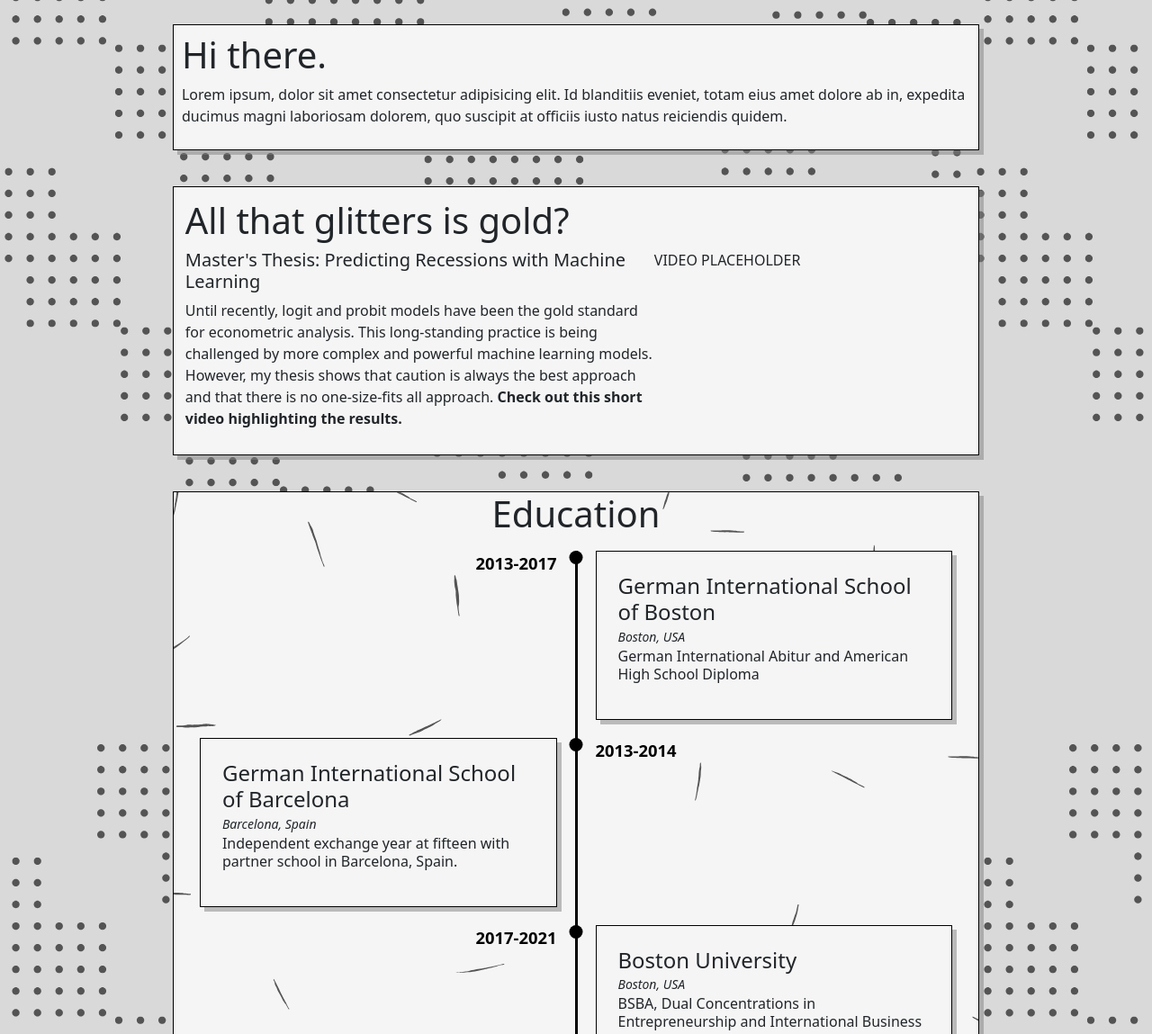
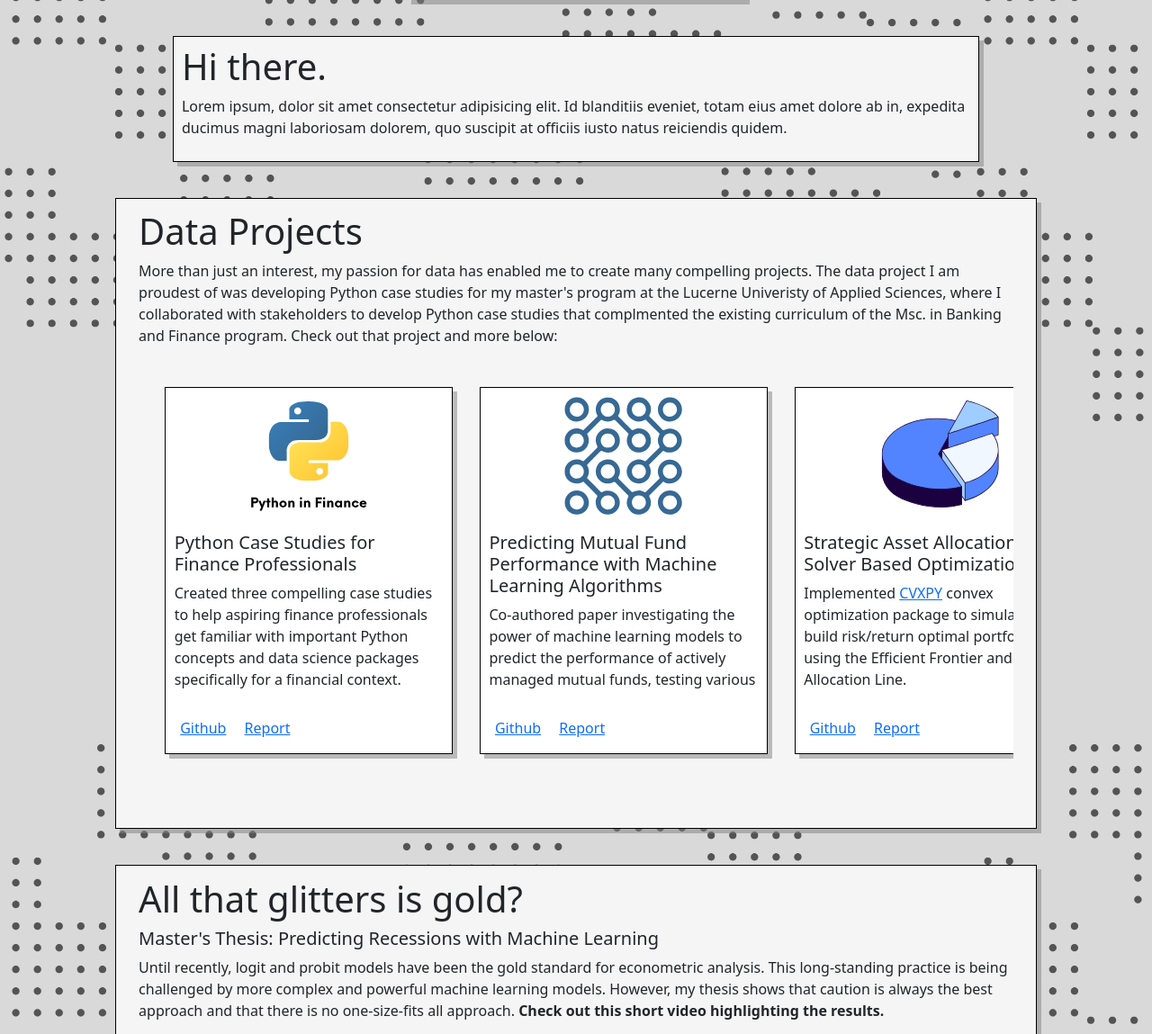
Before and after one commit to jpbruehw/personal-site, a Flask app: page / in a window 1280 px wide. Shown: the part 361-1510 px from the top of the page at 90% size. Run offline with Flask 3, Linux system fonts and the light colour scheme; some libraries are stand-ins or nearby versions.

Commit message:
added more styling

```diff
--- a/app.py
+++ b/app.py
@@ -13,3 +13,6 @@ def home():
     title = 'Welcome!'
 
     return render_template('home.html', title=title)
+
+if __name__ == '__main__':
+    app.run(debug=True)
--- /dev/null
+++ b/static/css/data-projects.css
@@ -0,0 +1,79 @@
+.data-projects-container {
+  background-color: whitesmoke;
+  width: 80vw;
+  border: 1px solid black;
+  box-shadow: 5px 5px 0px rgba(128, 128, 128, 0.5);
+  padding: 1% 2%;
+  margin-bottom: 5vh;
+}
+
+.project-img {
+  height: 150px;
+}
+
+.projects-container {
+  margin-bottom: 5vh;
+  display: flex;
+  flex-direction: row;
+  align-items: center;
+  flex-wrap: nowrap;
+  justify-content: flex-start;
+  overflow-x: scroll;
+  overflow-y: hidden;
+  padding: 3%;
+}
+
+.card-style {
+  /* flex-grow flex-shrink flex-basis; */
+  flex: 1 0 auto;
+  border-radius: 0px;
+  border: 1px solid black;
+  box-shadow: 5px 5px 0px rgba(128, 128, 128, 0.5);
+  transition: transform 0.3s ease;
+  width: 35%;
+  margin-right: 30px;
+}
+
+.card-style:hover {
+  transform: scale(1.025);
+}
+
+/* .card-body-container {
+  height: 275px;
+} */
+.card-body-style {
+  padding: 3%;
+  height: 200px;
+}
+
+@media (max-width: 1250px) {
+  .card-style {
+    width: 45%;
+  }
+  /* .card-body-style {
+    height: 200px;
+  } */
+}
+
+@media (max-width: 1000px) {
+  .data-projects-container {
+    width: 90vw;
+  }
+  .card-style {
+    width: 55%;
+  }
+
+  .card-body-style {
+    height: 175px;
+  }
+}
+
+@media (max-width: 768px) {
+  .card-style {
+    width: 80%;
+  }
+
+  .card-body-style {
+    height: 240px;
+  }
+}
--- a/static/css/home.css
+++ b/static/css/home.css
@@ -1,7 +1,6 @@
 .homepage-container {
-  width: 100%;
-  height: 100%;
   margin: 0;
+  padding: 1%;
   margin-bottom: 5vh;
   display: flex;
   flex-direction: column;
@@ -43,7 +42,7 @@
 
 .education-timeline-section {
   margin: 0 auto;
-  width: 70vw;
+  width: 80vw;
   background-image: url("../assets/education-timeline-v2.svg");
   border: black 1px solid;
   box-shadow: 5px 5px 0px rgba(128, 128, 128, 0.5);
--- a/static/css/master-thesis.css
+++ b/static/css/master-thesis.css
@@ -1,24 +1,31 @@
 .masters-thesis-container {
   background-color: whitesmoke;
-  width: 70vw;
+  width: 80vw;
   border: 1px solid black;
   box-shadow: 5px 5px 0px rgba(128, 128, 128, 0.5);
-  padding: 1%;
+  padding: 1% 2%;
   margin-bottom: 5vh;
 }
 
 .thesis-description {
   display: flex;
-  flex-direction: row;
+  flex-direction: column;
   flex-wrap: wrap;
-  justify-content: space-between;
-  align-items: flex-start;
+  justify-content: space-around;
+  align-items: center;
 }
 
 .thesis-info {
-  width: 60%;
+  width: 100%;
 }
 
 .thesis-video {
-  width: 40%;
+  width: 100%;
+  height: 60vh;
+  border: 1px solid black;
 }
+
+.video-content {
+  width: 100%;
+  height: 100%;
+}
--- a/templates/base.html
+++ b/templates/base.html
@@ -16,6 +16,7 @@
     <link rel="stylesheet" href="../static/css/navbar.css" />
     <link rel="stylesheet" href="../static/css/body.css" />
     <link rel="stylesheet" href="../static/css/master-thesis.css" />
+    <link rel="stylesheet" href="../static/css/data-projects.css" />
     <script src="https://unpkg.com/jquery"></script>
     <script src="https://cdnjs.cloudflare.com/ajax/libs/bootstrap/5.3.3/js/bootstrap.min.js"></script>
     <script src="https://cdnjs.cloudflare.com/ajax/libs/popper.js/2.11.8/umd/popper.min.js"></script>
--- /dev/null
+++ b/templates/data-projects.html
@@ -0,0 +1,146 @@
+<div class="data-projects-container">
+  <article class="data-projects-">
+    <h1 class="data-projects-header">Data Projects</h1>
+    <p>
+      More than just an interest, my passion for data has enabled me to create
+      many compelling projects. The data project I am proudest of was developing
+      Python case studies for my master's program at the Lucerne Univeristy of
+      Applied Sciences, where I collaborated with stakeholders to develop Python
+      case studies that complmented the existing curriculum of the Msc. in
+      Banking and Finance program. Check out that project and more below:
+    </p>
+  </article>
+  <div class="projects-container">
+    <!-- python case studies -->
+    <div class="card card-style">
+      <img
+        src="../static/assets/data-projects/python-case-studies.svg"
+        class="card-img-top project-img"
+        alt="python logo"
+      />
+      <div class="card-body card-body-style">
+        <h5 class="card-title">
+          Python Case Studies for Finance Professionals
+        </h5>
+        <p class="card-text">
+          Created three compelling case studies to help aspiring finance
+          professionals get familiar with important Python concepts and data
+          science packages specifically for a financial context.
+        </p>
+      </div>
+      <div class="card-body">
+        <a
+          href="https://github.com/jpbruehw/python-case-studies/tree/main"
+          class="card-link"
+          target="_blank"
+          >Github</a
+        >
+        <a
+          href="https://drive.google.com/file/d/1SfR5UaF62B0NIXbWgoYM-9oQz1T51N3-/view?usp=sharing"
+          class="card-link"
+          target="_blank"
+          >Report</a
+        >
+      </div>
+    </div>
+    <!-- horse race project -->
+    <div class="card card-style">
+      <img
+        src="../static/assets/data-projects/horse-race.svg"
+        class="card-img-top project-img"
+        alt="neural network diagram"
+      />
+      <div class="card-body card-body-style">
+        <h5 class="card-title">
+          Predicting Mutual Fund Performance with Machine Learning Algorithms
+        </h5>
+        <p class="card-text">
+          Co-authored paper investigating the power of machine learning models
+          to predict the performance of actively managed mutual funds, testing
+          various
+        </p>
+      </div>
+      <div class="card-body">
+        <a
+          href="https://github.com/jpbruehw/machine-learning-horse-race"
+          class="card-link"
+          target="_blank"
+          >Github</a
+        >
+        <a
+          href="https://drive.google.com/file/d/11kH8Cxm42ZPUiMgA4Ofpbj3_69xH89_D/view?usp=sharing"
+          class="card-link"
+          target="_blank"
+          >Report</a
+        >
+      </div>
+    </div>
+    <!-- harvard business school case -->
+    <div class="card card-style">
+      <img
+        src="../static/assets/data-projects/hbs-case.svg"
+        class="card-img-top project-img"
+        alt="python logo"
+      />
+      <div class="card-body card-body-style">
+        <h5 class="card-title">
+          Strategic Asset Allocation with Solver Based Optimization
+        </h5>
+        <p class="card-text">
+          Implemented
+          <a
+            href="https://www.cvxpy.org/tutorial/intro/index.html"
+            target="_blank"
+            >CVXPY</a
+          >
+          convex optimization package to simulate and build risk/return optimal
+          portfolios using the Efficient Frontier and Capital Allocation Line.
+        </p>
+      </div>
+      <div class="card-body">
+        <a
+          href="https://github.com/jpbruehw/hbs-investor-case"
+          class="card-link"
+          target="_blank"
+          >Github</a
+        >
+        <a
+          href="https://drive.google.com/file/d/14LRSIdU0XA_VRfi9E6oOWNGBoK6ym6iK/view?usp=sharing"
+          class="card-link"
+          target="_blank"
+          >Report</a
+        >
+      </div>
+    </div>
+    <!-- modeling solvency of pension funds -->
+    <div class="card card-style">
+      <img
+        src="../static/assets/data-projects/pension-fund-solvency.svg"
+        class="card-img-top project-img"
+        alt="python logo"
+      />
+      <div class="card-body card-body-style">
+        <h5 class="card-title">Modelling Pension Fund Solvency in Python</h5>
+        <p class="card-text">
+          Used Monte Carlo simulations and scenario analysis to model the
+          solvency of a pension fund and find optimal asset allocations using a
+          solver-based approach.
+        </p>
+      </div>
+      <div class="card-body">
+        <a
+          href="https://github.com/jpbruehw/python-case-studies/tree/main"
+          class="card-link"
+          target="_blank"
+          >Github</a
+        >
+        <a
+          href="https://drive.google.com/file/d/1Llka_s-Fui-vqa5ijGYKfWeh7V7eYAn-/view?usp=sharing"
+          class="card-link"
+          target="_blank"
+          >Report</a
+        >
+      </div>
+    </div>
+  </div>
+</div>
--- a/templates/home.html
+++ b/templates/home.html
@@ -19,6 +19,8 @@
       </p>
     </article>
   </div>
+  <!-- data project overview section -->
+  {% include './data-projects.html' %}
   <!-- thesis description overview -->
   {% include './master-thesis.html' %}
   <!-- education timeline component -->
--- a/templates/master-thesis.html
+++ b/templates/master-thesis.html
@@ -1,5 +1,5 @@
 <div class="masters-thesis-container">
-  <h1>All that glitters is gold?</h1>
+  <h1 class="thesis-desc-header">All that glitters is gold?</h1>
   <div class="thesis-description">
     <article class="thesis-info">
       <h5>Master's Thesis: Predicting Recessions with Machine Learning</h5>
@@ -12,6 +12,16 @@
         <strong>Check out this short video highlighting the results.</strong>
       </p>
     </article>
-    <div class="thesis-video">VIDEO PLACEHOLDER</div>
+    <div class="thesis-video">
+      <iframe
+        src="https://www.youtube.com/embed/LKKoDBs1gM0?si=pwVzKk5HN4YWdP7Z"
+        title="YouTube video player"
+        frameborder="0"
+        allow="accelerometer; autoplay; clipboard-write; encrypted-media; gyroscope; picture-in-picture; web-share"
+        referrerpolicy="strict-origin-when-cross-origin"
+        allowfullscreen
+        class="video-content"
+      ></iframe>
+    </div>
   </div>
 </div>
```
Also changed, not shown: static/assets/data-projects/hbs-case.svg (added), static/assets/data-projects/horse-race.svg (added), static/assets/data-projects/pension-fund-solvency.svg (added), static/assets/data-projects/python-case-studies.svg (added).
